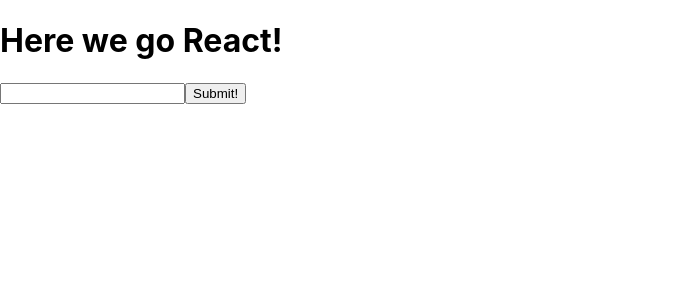
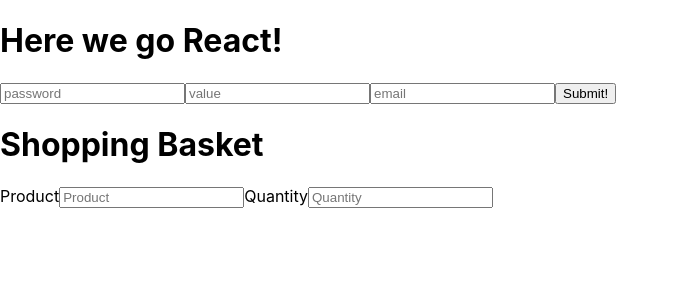
Before and after one commit to SimonLuz/react-keep-busy, a React (Create React App) app: page / in a window 1280 px wide. Shown: the top 300 px of the page, without its empty margins (0-679 px from the left). Built offline with nearby package versions, Linux system fonts and the light colour scheme.

Commit message:
Multiple <input> entries set up; Passing data upwards ex.

```diff
--- a/src/App.js
+++ b/src/App.js
@@ -1,11 +1,13 @@
 import React from 'react';
 import './App.css';
 import MainScreen from './MainScreen';
+import PracMain from './PracMain';
 
 function App() {
   return (
     <div className="App">
       <MainScreen />
+      <PracMain />
     </div>
   );
 }
--- a/src/MainScreen.js
+++ b/src/MainScreen.js
@@ -1,8 +1,11 @@
 import React, { Component } from 'react';
 import SingleList from './SingleList';
+import PracMain from './PracMain';
 
 
 class MainScreen extends Component {
+
+
 
   render() {
 
--- /dev/null
+++ b/src/PracMain.js
@@ -0,0 +1,18 @@
+import React, { Component } from 'react';
+import PracSub from './PracSub';
+
+
+class PracMain extends Component {
+
+  render() {
+
+    return(
+      <div>
+        <h1>Shopping Basket</h1>
+        <PracSub />
+      </div>
+    )
+  }
+}
+
+export default PracMain;
--- /dev/null
+++ b/src/PracSub.js
@@ -0,0 +1,56 @@
+import React, { Component } from 'react';
+
+
+class PracSub extends Component {
+
+  constructor(props) {
+    super(props);
+    this.state = {
+      product: '',
+      qty: ''
+    }
+    this.handleChange = this.handleChange.bind(this);
+    this.handleSubmit = this.handleSubmit.bind(this);
+
+  }
+
+  handleChange(e) {
+    const name = e.target.name;
+    const val = e.target.value;
+    console.log(`this is ${name}: ${ val}`)
+    this.setState({ [name]: val})
+  }
+
+  handleSubmit(e) {
+
+  }
+
+  render() {
+
+    return(
+      <form onSubmit={ this.handleSubmit }>
+        <label htmlFor='product'>Product
+          <input
+            id='product'
+            value={ this.state.product }
+            name='product'
+            onChange={ this.handleChange }
+            placeholder='Product'
+          />
+        </label>
+        <label htmlFor='qty'>Quantity
+          <input
+            name='qty'
+            id='qty'
+            value={ this.state.qty }
+            onChange={ this.handleChange }
+            placeholder='Quantity'
+          >
+          </input>
+        </label>
+      </form>
+    )
+  }
+}
+
+export default PracSub;
--- a/src/SingleList.js
+++ b/src/SingleList.js
@@ -7,21 +7,24 @@ class SingleList extends Component {
     super(props);
     this.state = {
       value: '',
+      email: '',
+      password: '',
     };
     this.handleChange = this.handleChange.bind(this);
     this.handleSubmit = this.handleSubmit.bind(this);
   }
 
   handleChange(e) {
-    console.log(this)
-    const res = e.target.value;
-    this.setState({ value: res })
+    const val = e.target.value;
+    const name = e.target.name;
+    this.setState({ [name]: val })
   }
 
   handleSubmit(e) {
     e.preventDefault();
-    console.log(`You typed: ${this.state.value}`);
-    this.setState({ value: ' ' })
+    for (let i in this.state) {
+      this.setState({ [i]: ''})
+    }
   }
 
   render() {
@@ -29,12 +32,42 @@ class SingleList extends Component {
     return (
       <div>
         <form onSubmit={ this.handleSubmit }>
-          <input
-            type='text'
-            value={this.state.value}
-            onChange={ this.handleChange }
+          <label htmlFor='password'>
+            <input
+              id='password'
+              type='password'
+              placeholder='password'
+              value= { this.state.password }
+              name='password'
+              onChange={ this.handleChange }
             >
-          </input>
+            </input>
+          </label>
+          <label htmlFor='text'>
+            <input
+              id='text'
+              type='text'
+              value={this.state.value}
+              onChange={ this.handleChange }
+              placeholder='value'
+              name='value'
+              >
+            </input>
+          </label>
+          <label htmlFor='email'>
+            <input
+              id='email'
+              type='email'
+              placeholder='email'
+              value={ this.state.email }
+              name='email'
+              onChange={ this.handleChange }
+            />
+          </label>
+
+
+
+
           <button>Submit!</button>
         </form>
       </div>
```
